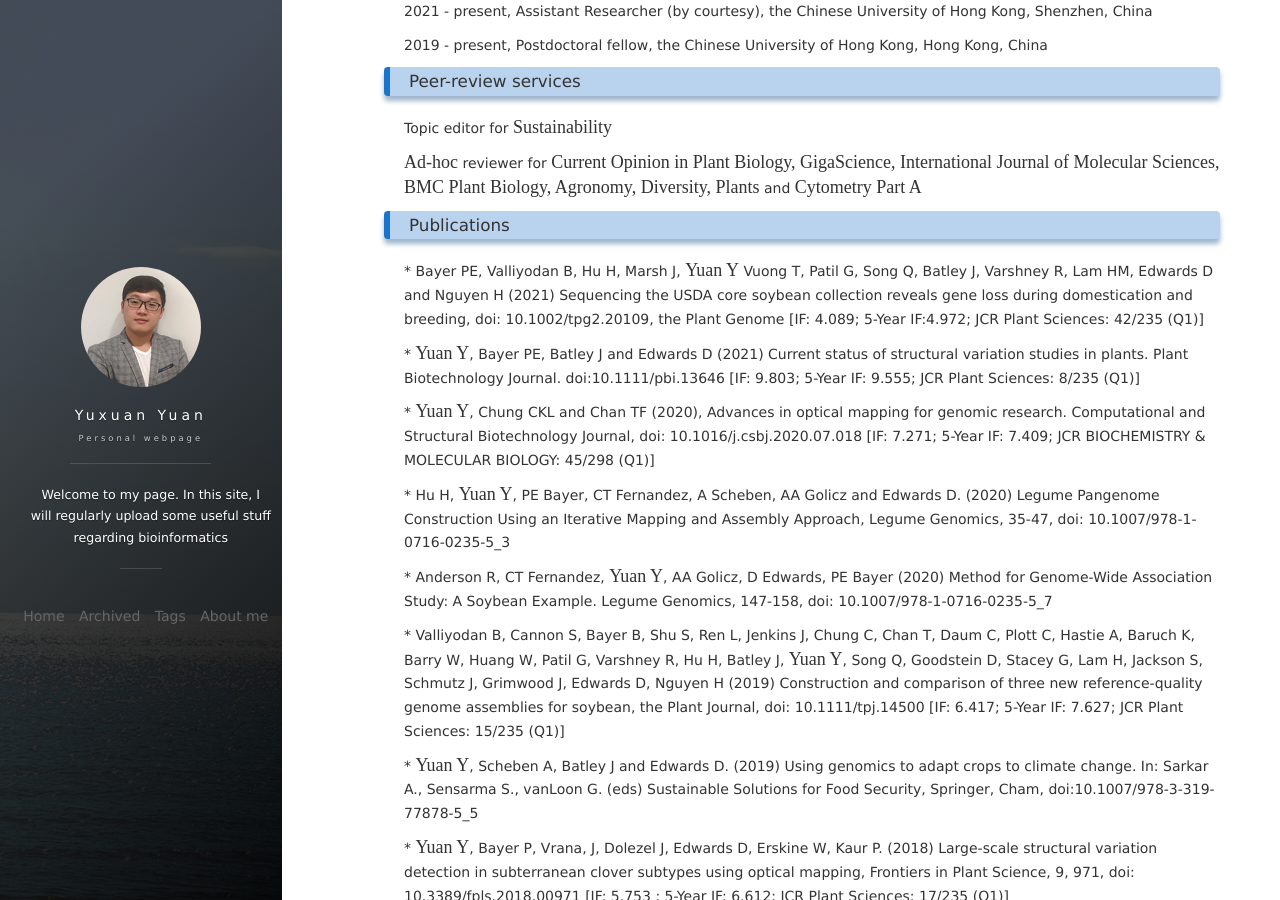
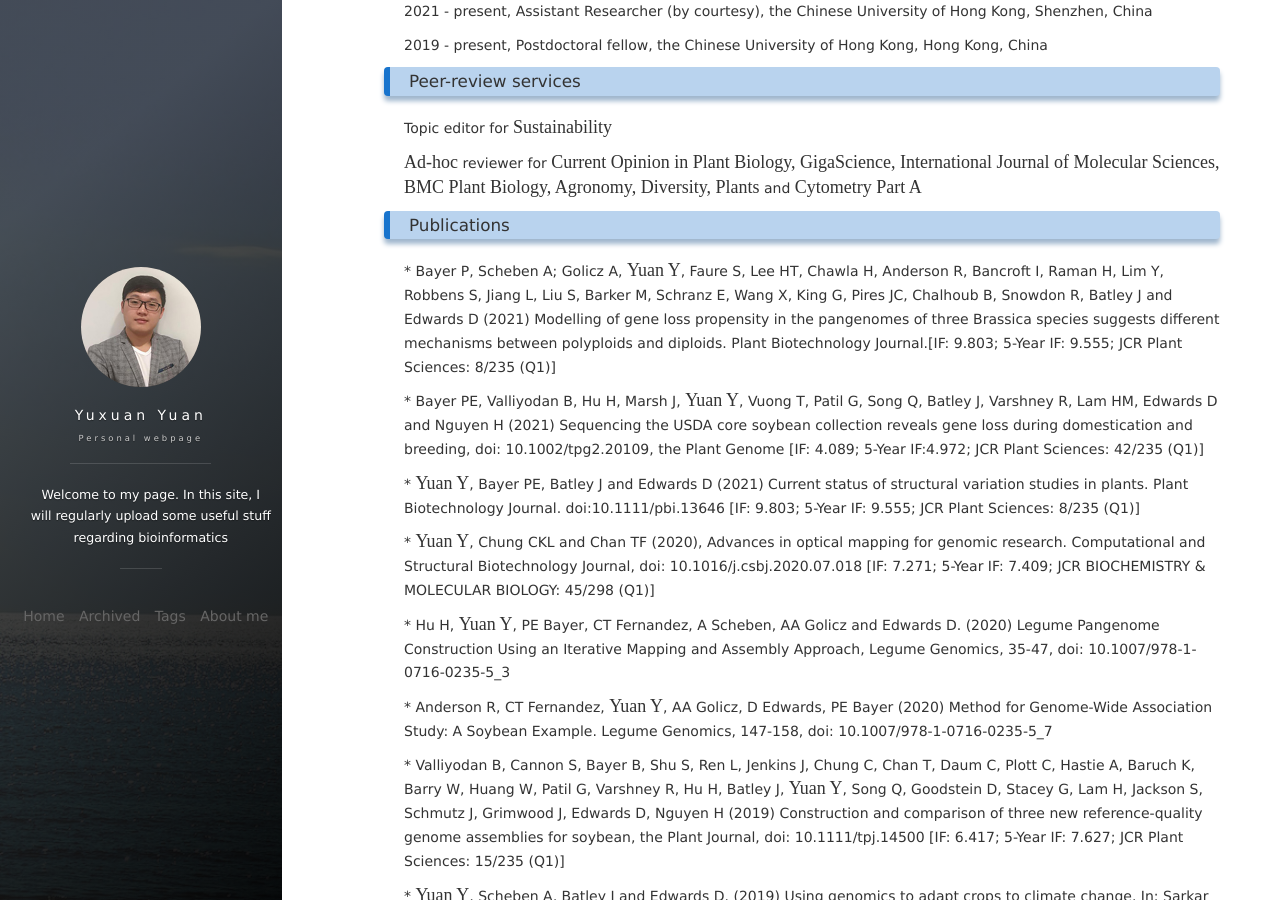
Before and after one commit to yuxuanyuan/yuxuanyuan.github.io, a Jekyll site: the page built from about.md, in a window 1280 px wide and 900 px high, scrolled down 432 px. Built offline with Jekyll 4.4.1, drawn with Linux system fonts in a browser that asks for light colours; nearby versions of some CDN libraries; comment, search, counter and statistics services are not loaded.

Commit message:
2021-07-21

```diff
--- a/about.md
+++ b/about.md
@@ -50,7 +50,11 @@ Topic editor for <i> Sustainability</i>
 
 <p>
 
-* Bayer PE, Valliyodan B, Hu H, Marsh J, <i>Yuan Y</i> Vuong T, Patil G, Song Q, Batley J, Varshney R, Lam HM, Edwards D and Nguyen H (2021) Sequencing the USDA core soybean collection reveals gene loss during domestication and breeding, doi: 10.1002/tpg2.20109, the Plant Genome [IF: 4.089; 5-Year IF:4.972; JCR Plant Sciences: 42/235 (Q1)]
+* Bayer P, Scheben A; Golicz A, <i>Yuan Y</i>, Faure S, Lee HT, Chawla H, Anderson R, Bancroft I, Raman H, Lim Y, Robbens S, Jiang L, Liu S, Barker M, Schranz E, Wang X, King G, Pires JC, Chalhoub B, Snowdon R, Batley J and Edwards D (2021) Modelling of gene loss propensity in the pangenomes of three Brassica species suggests different mechanisms between polyploids and diploids. Plant Biotechnology Journal.[<b>IF: 9.803</b>; 5-Year IF: 9.555; JCR Plant Sciences: 8/235 (Q1)]
+
+<p>
+
+* Bayer PE, Valliyodan B, Hu H, Marsh J, <i>Yuan Y</i>, Vuong T, Patil G, Song Q, Batley J, Varshney R, Lam HM, Edwards D and Nguyen H (2021) Sequencing the USDA core soybean collection reveals gene loss during domestication and breeding, doi: 10.1002/tpg2.20109, the Plant Genome [IF: 4.089; 5-Year IF:4.972; JCR Plant Sciences: 42/235 (Q1)]
 
 <p>
 
```
